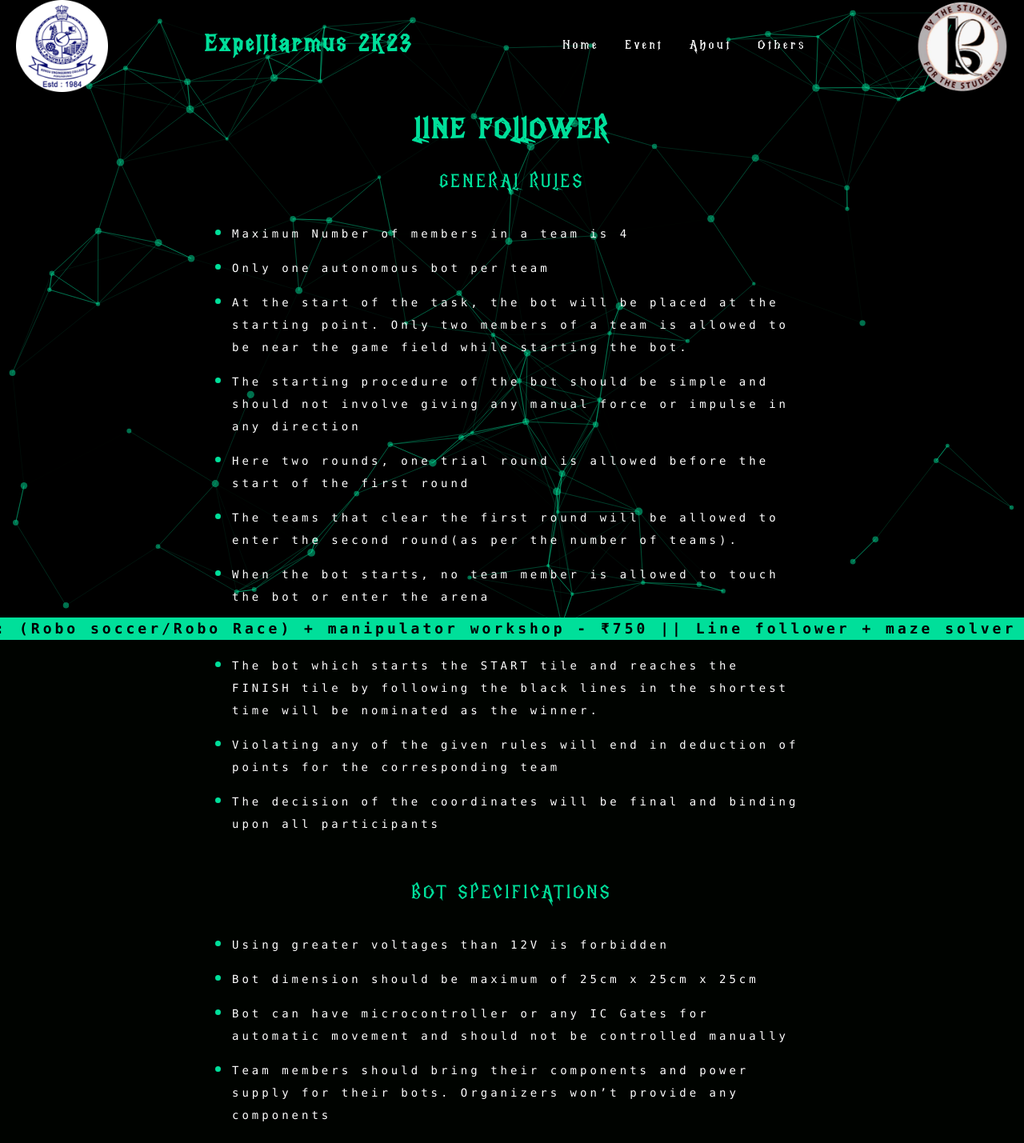
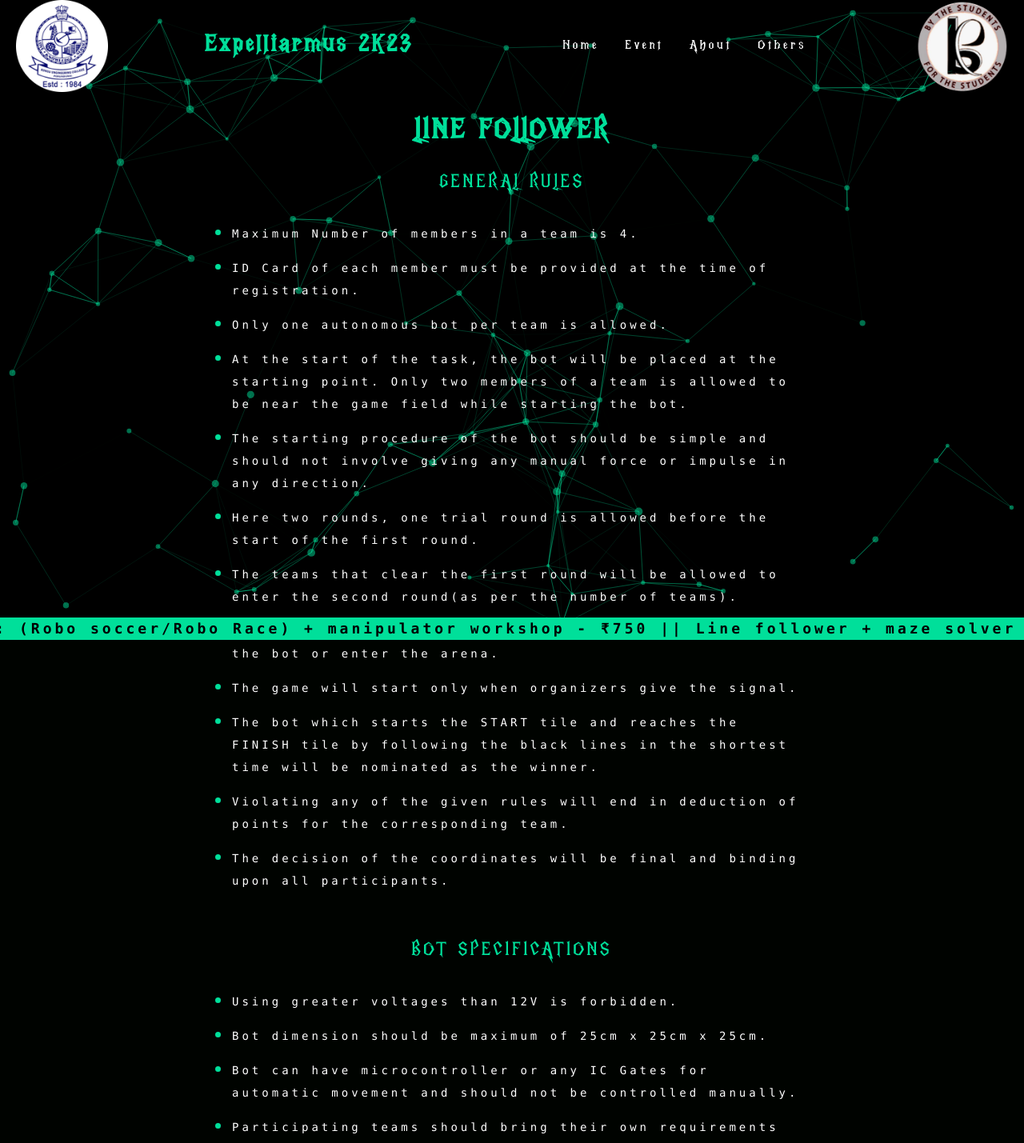
Before and after one commit to naveenkumarse/slytherin, a React (Create React App) app: page /#/eventdetails4 in a window 1280 px wide. Shown: the top 1429 px of the page at 80% size. Built offline with nearby package versions, Linux system fonts and the light colour scheme.

Commit message:
reviews-updated

```diff
--- a/src/components/events/event_line_follower.js
+++ b/src/components/events/event_line_follower.js
@@ -13,17 +13,18 @@ const Eventdetails4=() => {
             <h1 className='text-2xl text-[#00df9a]'>GENERAL RULES</h1>
             <div className='p-[30px] unordered-list m-auto '>
             <ul className='text-[14px] marker:text-[24px] font-mono marker:text-[#00df9a] list-disc pl-5 space-y-3 '>
-            <li>	Maximum Number of members in a team is 4<br/></li>
-            <li>	Only one autonomous bot per team<br/></li>
+            <li>	Maximum Number of members in a team is 4.<br/></li>
+            <li>	ID Card of each member must be provided at the time of registration.<br/></li>
+            <li>	Only one autonomous bot per team is allowed.<br/></li>
             <li>	At the start of the task, the bot will be placed at the starting point. Only two members of a team is allowed to be near the game field while starting the bot.<br/></li>
-            <li>	The starting procedure of the bot should be simple and should not involve giving any manual force or impulse in any direction<br/></li>
-            <li>	Here two rounds, one trial round is allowed before the start of the first round<br/></li>
+            <li>	The starting procedure of the bot should be simple and should not involve giving any manual force or impulse in any direction.<br/></li>
+            <li>	Here two rounds, one trial round is allowed before the start of the first round.<br/></li>
             <li>	The teams that clear the first round will be allowed to enter the second round(as per the number of teams).<br/></li>
-            <li>	When the bot starts, no team member is allowed to touch the bot or enter the arena<br/></li>
-            <li>	The game will start only when organizers give the signal<br/></li>
+            <li>	When the bot starts, no team member is allowed to touch the bot or enter the arena.<br/></li>
+            <li>	The game will start only when organizers give the signal.<br/></li>
             <li>	The bot which starts the START tile and reaches the FINISH tile by following the black lines in the shortest time will be nominated as the winner.<br/></li>
-            <li>	Violating any of the given rules will end in deduction of points for the corresponding team <br/></li>
-            <li>	The decision of the coordinates will be final and binding upon all participants <br/></li>
+            <li>	Violating any of the given rules will end in deduction of points for the corresponding team.<br/></li>
+            <li>	The decision of the coordinates will be final and binding upon all participants.<br/></li>
             </ul>
             </div>
         </div><br></br>
@@ -31,10 +32,10 @@ const Eventdetails4=() => {
             <h1 className="text-2xl text-center text-[#00df9a]">BOT SPECIFICATIONS</h1>
             <div className='p-[30px] unordered-list m-auto'>
             <ul className='text-[14px] font-mono marker:text-[24px]  marker:text-[#00df9a] list-disc pl-5 space-y-3'>
-            <li>	Using greater voltages than 12V is forbidden <br/></li>
-            <li>	Bot dimension should be maximum of 25cm x 25cm x 25cm <br/></li>
-            <li>	Bot can have microcontroller or any IC Gates for automatic movement and should not be controlled manually <br/></li>
-            <li>	Team members should bring their components and power supply for their bots. Organizers won’t provide any components <br/></li>
+            <li>	Using greater voltages than 12V is forbidden.<br/></li>
+            <li>	Bot dimension should be maximum of 25cm x 25cm x 25cm.<br/></li>
+            <li>	Bot can have microcontroller or any IC Gates for automatic movement and should not be controlled manually.<br/></li>
+            <li>	Participating teams should bring their own requirements for entire competition.<br/></li>
 
 
             </ul>
--- a/src/components/events/event_maze_solver.js
+++ b/src/components/events/event_maze_solver.js
@@ -14,13 +14,13 @@ const Eventdetails1=()=> {
             <div className='p-[30px] unordered-list m-auto '>
             <ul className='text-[14px] marker:text-[24px] font-mono marker:text-[#00df9a] list-disc pl-5 space-y-3'>
               <li> 	Maximum number of members in a team is 4.<br/></li>
+              <li>	ID Card of each member must be provided at the time of registration.<br/></li>
               <li> 	Only one autonomous bot allowed per team.<br/></li>
               <li> 	When the event starts, only two members per team should be present near the track area.<br/></li>
               <li> 	The bot should be able to maneuver without any human interactions.<br/></li>
               <li> 	The objective of the competition would be for the robot to track the line and reach the final destination in the shortest time.<br/></li>
               <li> 	For your reference kindly go through this video:<br/><a className='text-[#00df9a] underline' href='https://www.youtube.com/watch?v=mJV-KDqHgDQ'  rel="noopener noreferrer" target={"_blank"}>video</a><br/></li>
-              <li> 	The track will not be the same it's just a reference <br/></li>
-              <li> 	No servicing or repairing of any kind are allowed during the time allocated to each entry. If there is any need for the replacement of exhausted battery supplies, permission must be sought from the juries to perform the act. The decision to allow the act is left at the discretion of the juries.<br/></li>
+              <li> 	The track will not be the same it's just a reference.<br/></li>
               <li> 	Before starting the competition, the participants are allowed to inspect the layout of the maze and under any circumstances the participants are not allowed to touch the track and do any  positional adjustments to the track. This should be performed only by the event co-ordinators.<br/></li>
               <li> 	The game will start only when the signal is given by the organizer.<br/></li>
               <li> 	Violating any of the given rules will result in the disqualification of the corresponding team.<br/></li>
@@ -37,7 +37,8 @@ const Eventdetails1=()=> {
               <li>  Using greater voltage than 12V is prohibited<br/></li>
               <li>  Use IR sensors to detect the line and follow them<br/></li>
               <li>  Bot can have microcontroller or any ic gates for automatic movement and should not be controlled manually<br/></li>
-              <li>  Team members should bring their components and power supplies for their bots, organizers won’t be providing any components<br/></li>
+              <li>	Participating teams should bring their own requirements for entire competition.<br/></li>
+
 
             </ul>
             </div>
--- a/src/components/history/prevcard.js
+++ b/src/components/history/prevcard.js
@@ -1,13 +1,13 @@
 import React from "react";
 
 const Prevcard = (props) => {
-   const  {key,description,name,img,title}= props;
+    const { key, description, name, img, title } = props;
     return (
         <>
             <div class="py-4" key={key}>
                 <card class="w-full flex flex-col">
                     <div class="relative">
-                        <img src={img} alt="events" class="w-96 h-auto" />
+                        <img src={img} alt="events" class="w-96 max-h-56" />
                     </div>
                     <div class="flex flex-row mt-2 gap-2">
                         <div clas="flex flex-col">
```
